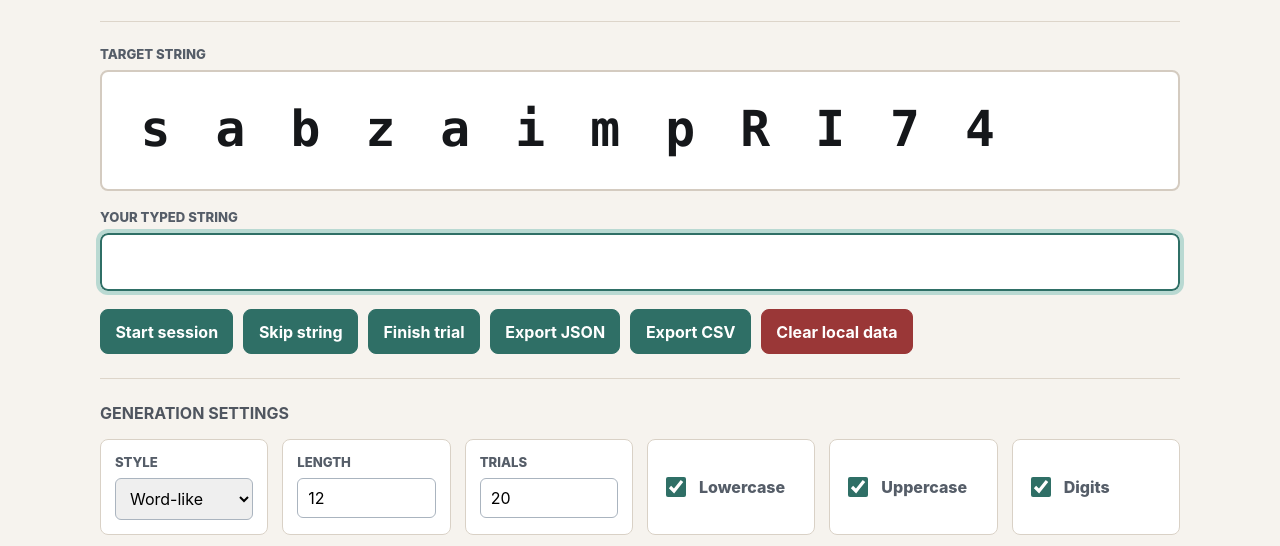
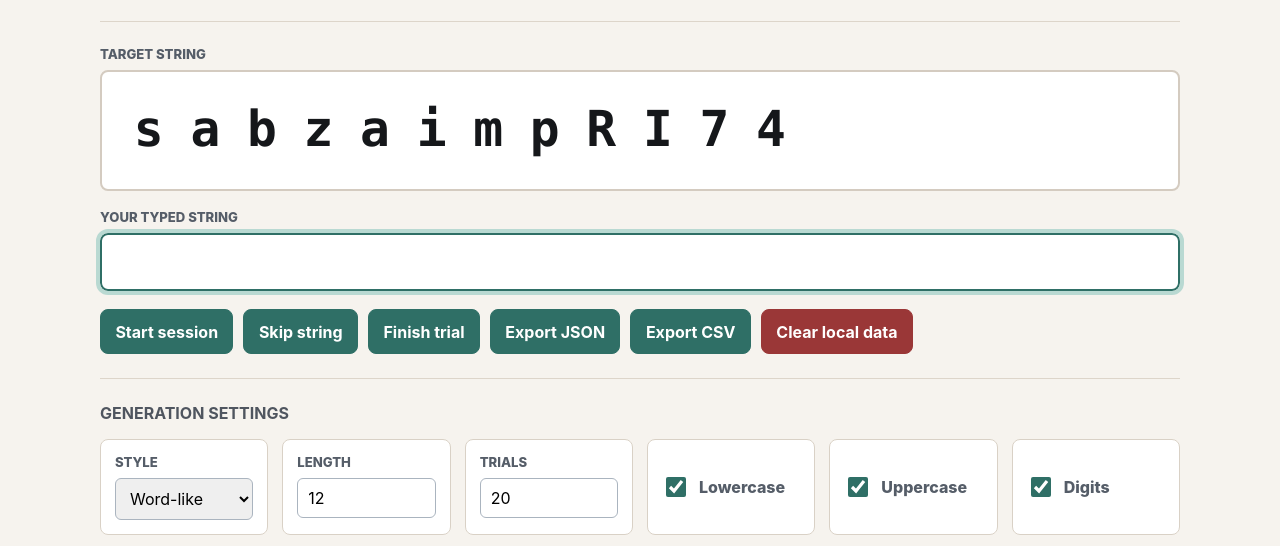
Before and after one commit to bernardo7894/keyease-lab, a website built with Vite: page index.html in a window 1280 px wide. Both pictures are taken after a click on the button "Start session". Shown: the part 236-782 px from the top of the page. Built offline with nearby package versions, Linux system fonts and the light colour scheme.

Commit message:
Tighten target character spacing

```diff
--- a/src/style.css
+++ b/src/style.css
@@ -135,7 +135,7 @@ dt {
 .target {
   display: flex;
   flex-wrap: wrap;
-  gap: 8px;
+  gap: 3px;
   align-items: center;
   min-height: 86px;
   margin-top: 8px;
@@ -158,11 +158,11 @@ dt {
 .target-char {
   display: inline-grid;
   place-items: center;
-  min-width: 1.35em;
+  min-width: 1.08em;
   min-height: 1.55em;
   border: 1px solid transparent;
-  border-radius: 8px;
-  padding: 2px 5px 4px;
+  border-radius: 6px;
+  padding: 2px 2px 4px;
   line-height: 1;
 }
 
```
